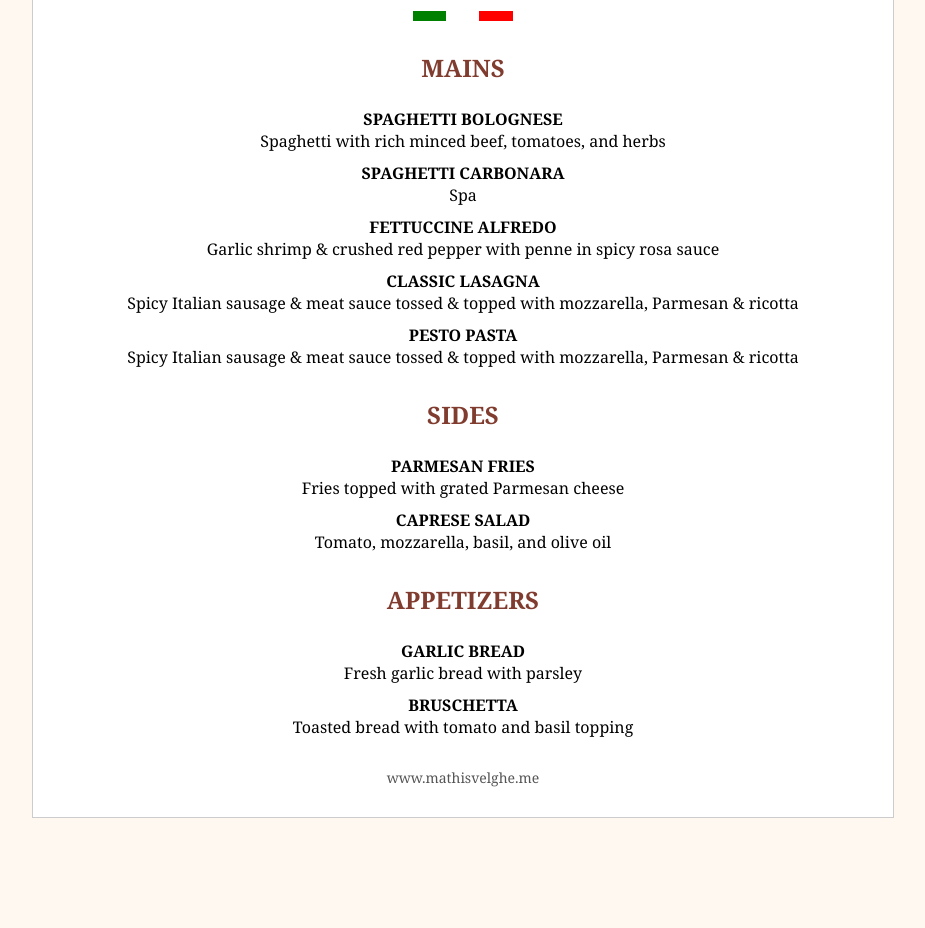
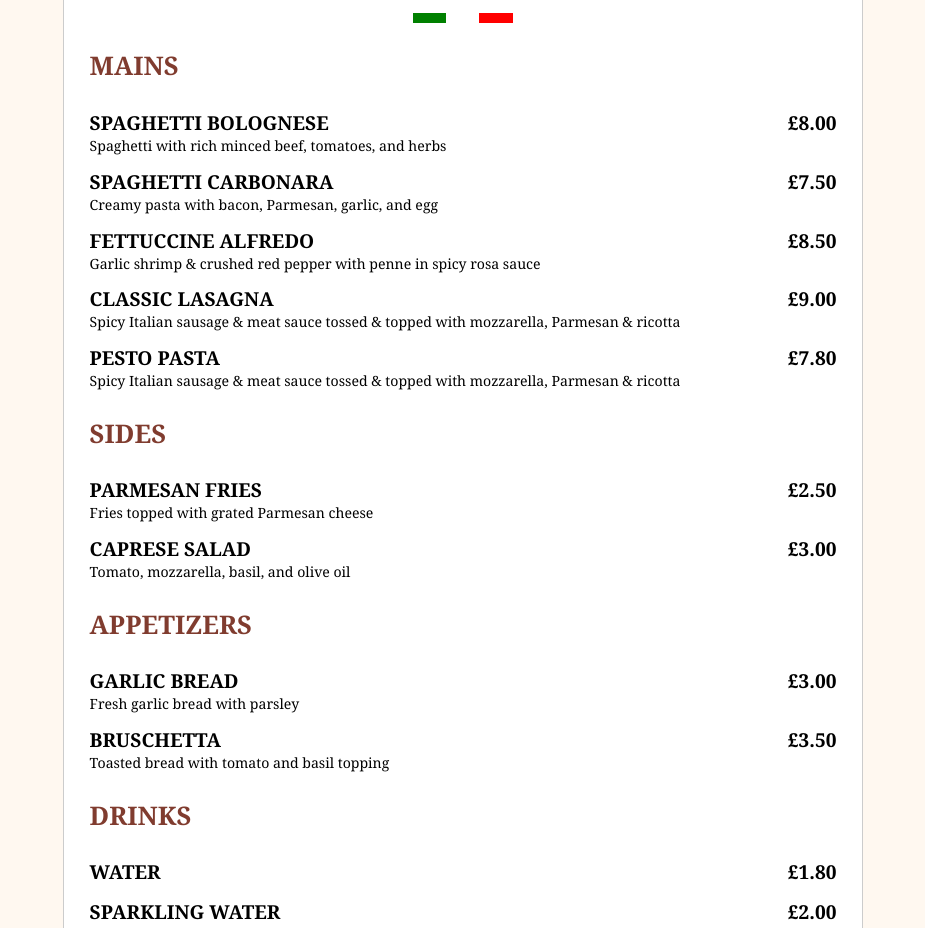
Before and after one commit to SamsungFridgeCoder/SamsungFridgeCoder.github.io, a plain HTML site: page menu.html in a window 1280 px wide. Shown: the part 161-1089 px from the top of the page, without its empty margins (177-1102 px from the left). Before the commit the page ends 979 px from the top, so only its background shows below. Drawn offline with Linux system fonts and the light colour scheme.

Commit message:
Update menu.html

```diff
--- a/menu.html
+++ b/menu.html
@@ -4,72 +4,92 @@
   <meta charset="UTF-8">
   <title>Italian Food Truck Menu</title>
   <style>
+    * {
+      box-sizing: border-box;
+    }
+
     body {
-            font-family: "Georgia", serif;
-            text-align: center;
-            background-color: #fff8f0;
+      font-family: 'Georgia', serif;
       margin: 0;
       padding: 0;
+      background-color: #fff8f0;
     }
 
     .container {
+      width: 90%;
       max-width: 800px;
       margin: 0 auto;
-            padding: 30px;
+      padding: 2vw;
+      background-color: #fff;
       border: 1px solid #ccc;
-            background-color: white;
     }
 
     h1 {
-            font-size: 48px;
+      font-size: 4vw;
       color: #803C2F;
       margin-bottom: 0;
     }
 
     h2 {
-            font-size: 18px;
+      font-size: 1.5vw;
       color: #803C2F;
       margin-top: 0;
-            margin-bottom: 20px;
     }
 
     .flag {
       width: 100px;
       height: 10px;
       background: linear-gradient(to right, green 33%, white 33%, white 66%, red 66%);
-            margin: 0 auto 20px;
+      margin: 1vw auto;
     }
 
     h3 {
-            font-size: 24px;
+      font-size: 2vw;
       color: #803C2F;
-            margin-top: 30px;
+      margin-top: 2vw;
       text-transform: uppercase;
     }
 
     .section {
-            margin-bottom: 20px;
+      margin-bottom: 2vw;
     }
 
     .item {
-            margin: 10px 0;
+      margin: 1vw 0;
     }
 
     .item-title {
       font-weight: bold;
       text-transform: uppercase;
+      font-size: 1.5vw;
+    }
+
+    .price {
+      float: right;
+    }
+
+    .description {
+      font-size: 1.1vw;
     }
 
     .footer {
-            margin-top: 30px;
-            font-size: 14px;
-            color: #555;
+      text-align: center;
+      margin-top: 3vw;
+      font-size: 1vw;
     }
 
-        img.food {
-            width: 80px;
-            vertical-align: middle;
-            margin: 10px;
+    @media (max-width: 600px) {
+      h1 {
+        font-size: 8vw;
+      }
+
+      h2, h3, .item-title, .description {
+        font-size: 4vw;
+      }
+
+      .description {
+        font-size: 3.5vw;
+      }
     }
   </style>
 </head>
@@ -82,48 +102,67 @@
     <h3>Mains</h3>
     <div class="section">
       <div class="item">
-                <div class="item-title">Spaghetti Bolognese</div>
-                <div>Spaghetti with rich minced beef, tomatoes, and herbs</div>
+        <div class="item-title">Spaghetti Bolognese <span class="price">£8.00</span></div>
+        <div class="description">Spaghetti with rich minced beef, tomatoes, and herbs</div>
       </div>
       <div class="item">
-                <div class="item-title">Spaghetti Carbonara</div>
-                <div>Spa</div>
+        <div class="item-title">Spaghetti Carbonara <span class="price">£7.50</span></div>
+        <div class="description">Creamy pasta with bacon, Parmesan, garlic, and egg</div>
       </div>
       <div class="item">
-                <div class="item-title">Fettuccine Alfredo</div>
-                <div>Garlic shrimp & crushed red pepper with penne in spicy rosa sauce</div>
+        <div class="item-title">Fettuccine Alfredo <span class="price">£8.50</span></div>
+        <div class="description">Garlic shrimp & crushed red pepper with penne in spicy rosa sauce</div>
       </div>
       <div class="item">
-                <div class="item-title">Classic Lasagna</div>
-                <div>Spicy Italian sausage & meat sauce tossed & topped with mozzarella, Parmesan & ricotta</div>
+        <div class="item-title">Classic Lasagna <span class="price">£9.00</span></div>
+        <div class="description">Spicy Italian sausage & meat sauce tossed & topped with mozzarella, Parmesan & ricotta</div>
       </div>
       <div class="item">
-                <div class="item-title">Pesto Pasta</div>
-                <div>Spicy Italian sausage & meat sauce tossed & topped with mozzarella, Parmesan & ricotta</div>
+        <div class="item-title">Pesto Pasta <span class="price">£7.80</span></div>
+        <div class="description">Spicy Italian sausage & meat sauce tossed & topped with mozzarella, Parmesan & ricotta</div>
       </div>
     </div>
 
     <h3>Sides</h3>
     <div class="section">
       <div class="item">
-                <div class="item-title">Parmesan Fries</div>
-                <div>Fries topped with grated Parmesan cheese</div>
+        <div class="item-title">Parmesan Fries <span class="price">£2.50</span></div>
+        <div class="description">Fries topped with grated Parmesan cheese</div>
       </div>
       <div class="item">
-                <div class="item-title">Caprese Salad</div>
-                <div>Tomato, mozzarella, basil, and olive oil</div>
+        <div class="item-title">Caprese Salad <span class="price">£3.00</span></div>
+        <div class="description">Tomato, mozzarella, basil, and olive oil</div>
       </div>
     </div>
 
     <h3>Appetizers</h3>
     <div class="section">
       <div class="item">
-                <div class="item-title">Garlic Bread</div>
-                <div>Fresh garlic bread with parsley</div>
+        <div class="item-title">Garlic Bread <span class="price">£3.00</span></div>
+        <div class="description">Fresh garlic bread with parsley</div>
       </div>
       <div class="item">
-                <div class="item-title">Bruschetta</div>
-                <div>Toasted bread with tomato and basil topping</div>
+        <div class="item-title">Bruschetta <span class="price">£3.50</span></div>
+        <div class="description">Toasted bread with tomato and basil topping</div>
+      </div>
+    </div>
+
+    <h3>Drinks</h3>
+    <div class="section">
+      <div class="item">
+        <div class="item-title">Water <span class="price">£1.80</span></div>
+      </div>
+      <div class="item">
+        <div class="item-title">Sparkling Water <span class="price">£2.00</span></div>
+      </div>
+      <div class="item">
+        <div class="item-title">Iced Tea <span class="price">£2.50</span></div>
+      </div>
+      <div class="item">
+        <div class="item-title">Fanta <span class="price">£2.50</span></div>
+      </div>
+      <div class="item">
+        <div class="item-title">Coca-Cola <span class="price">£2.50</span></div>
       </div>
     </div>
 
```
Lines whose indentation alone changed are shown as unchanged.
